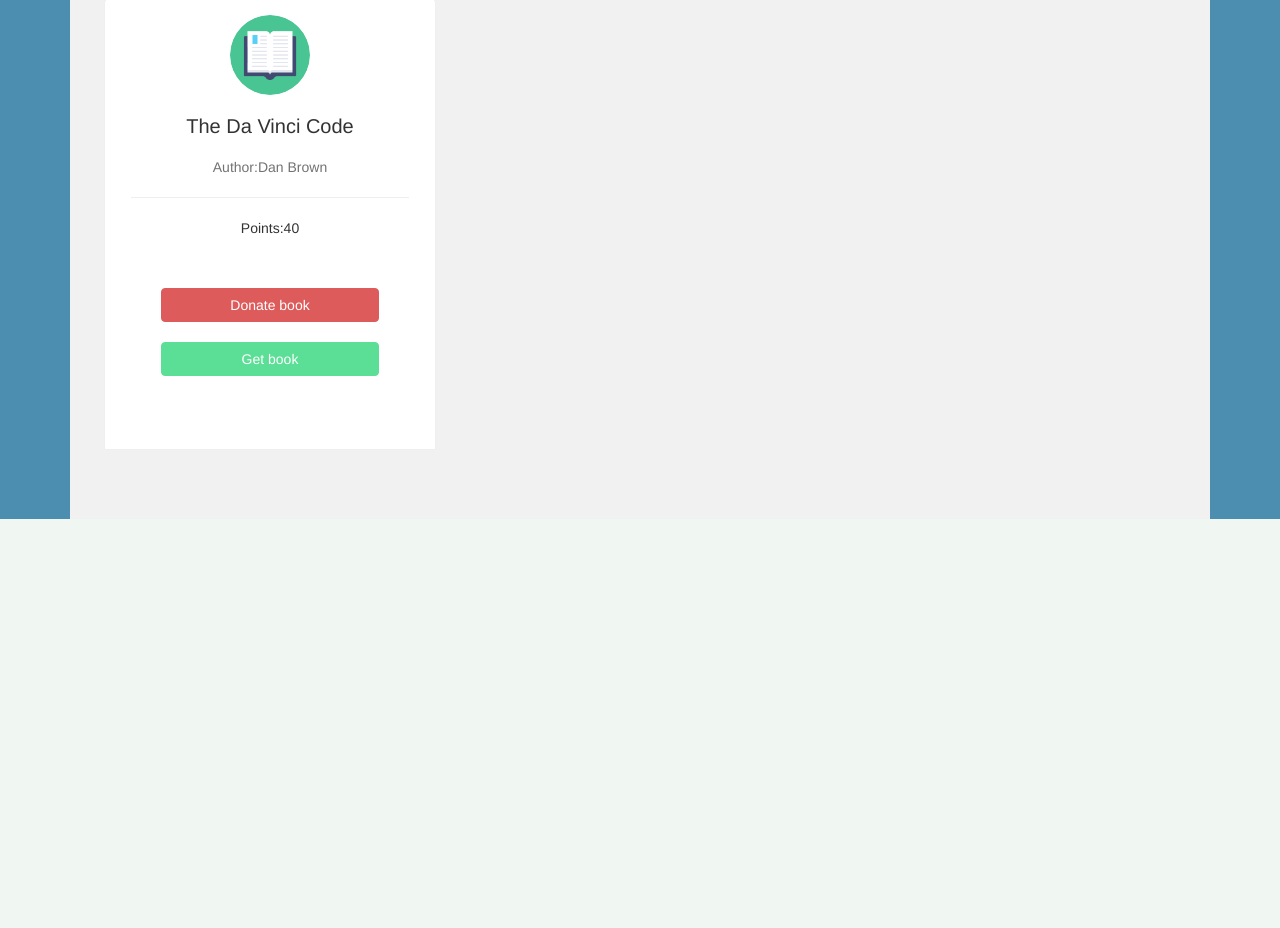
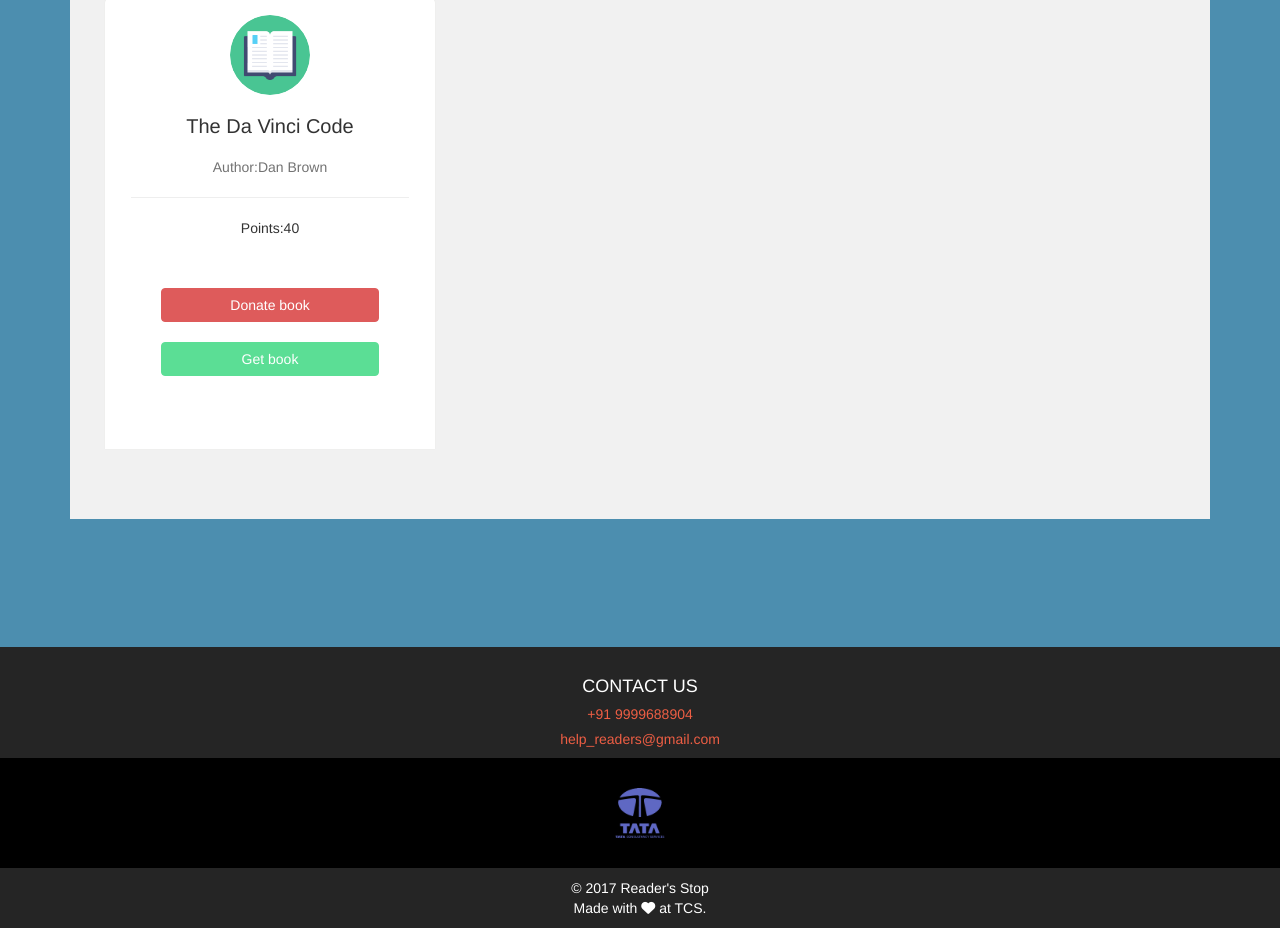
Before and after one commit to SebinDuke/TCS_Internship, a Django app: page / in a window 1280 px wide. Shown: the part 746-1674 px from the top of the page. Before the commit the page ends 1265 px from the top, so only its background shows below. Run offline with Django 3.2, Linux system fonts and the light colour scheme; data comes from the database, SQL or seed files in the repository; both versions use the stored data as it was after the commit; some libraries are stand-ins or nearby versions.

Commit message:
footer added

```diff
--- a/main/templates/Html/index.html
+++ b/main/templates/Html/index.html
@@ -164,5 +164,56 @@
         </div>
       </div>
     </div>
+
+
+
+
+<link rel="stylesheet" type="text/css" href="{% static '/main/footer.css' %}">
+
+<meta name="viewport" content="width=device-width, initial-scale=1">
+
+<div class="dashboard-page">
+
+    <div class='footer' style="margin-top: 10%;">
+ <div class='container'>
+   <div class='row'>
+
+     <div class='clearfix visible-xs'></div>
+
+
+
+
+    <div class='col-sm-12 col-md-12 col-xs-12' style="text-align: center; align-items: center;">
+
+
+      <h4>CONTACT US</h4>
+      <h5 style="color:#ED5E44;">+91 9999688904</h5>
+      <h5 style="color:#ED5E44;">help_readers@gmail.com</h5>
+
+    </div>
+
+  </div>
+
+
+
+  </div>
+  <div class="sec-footer">
+       <div style="display:flex; justify-content:center;align-items:center;">
+
+           <img style="padding:0 20px; height: 50px;" src="{% static 'images/footer_logo.png' %}">
+     </div>
+  </div>
+  <div style="text-align:center;background-color:#252525; height:60px;padding-top: 10px">
+  <div class="sec-content" style="display: inline">
+        &copy; 2017 Reader's Stop
+        <p>Made with <i class="fa fa-heart" aria-hidden="true"></i> at TCS.
+      </div>
+
+    </div>
+</div>
+</div>
+
+
+
 </body>
 </html>
--- /dev/null
+++ b/static/main/footer.css
@@ -0,0 +1,48 @@
+
+.footer {
+  padding-top: 20px;
+}
+
+
+.footer{
+   color: white;
+   background-color: #252525;
+
+   width: 100%;
+/* Set the fixed height of the footer here */
+
+}
+
+.footer a {
+  color: #999999;
+}
+
+
+.sec-footer{
+    background-color: #000;
+    color: #efefef;
+    text-align: center;
+    padding: 30px;
+}
+.list-unstyled
+{
+    padding-top: 10px;
+}
+.list-unstyled > li
+{
+    padding-bottom:8px;
+}
+
+/*------------footer Css end------------------*/
+
+
+
+@media only screen and (max-width: 768px) {
+  body { margin-bottom: 400px; }
+
+
+  .sec-column{
+    padding: 0px;
+    margin-top: 10px;
+  }
+}
```
Also changed, not shown: main/templates/Html/donate.html (+60 -0 lines), main/templates/Html/getbook.html (+72 -0 lines), main/templates/Html/searchresults.html (+56 -0 lines), db.sqlite3, static/images/footer_logo.png (added).
